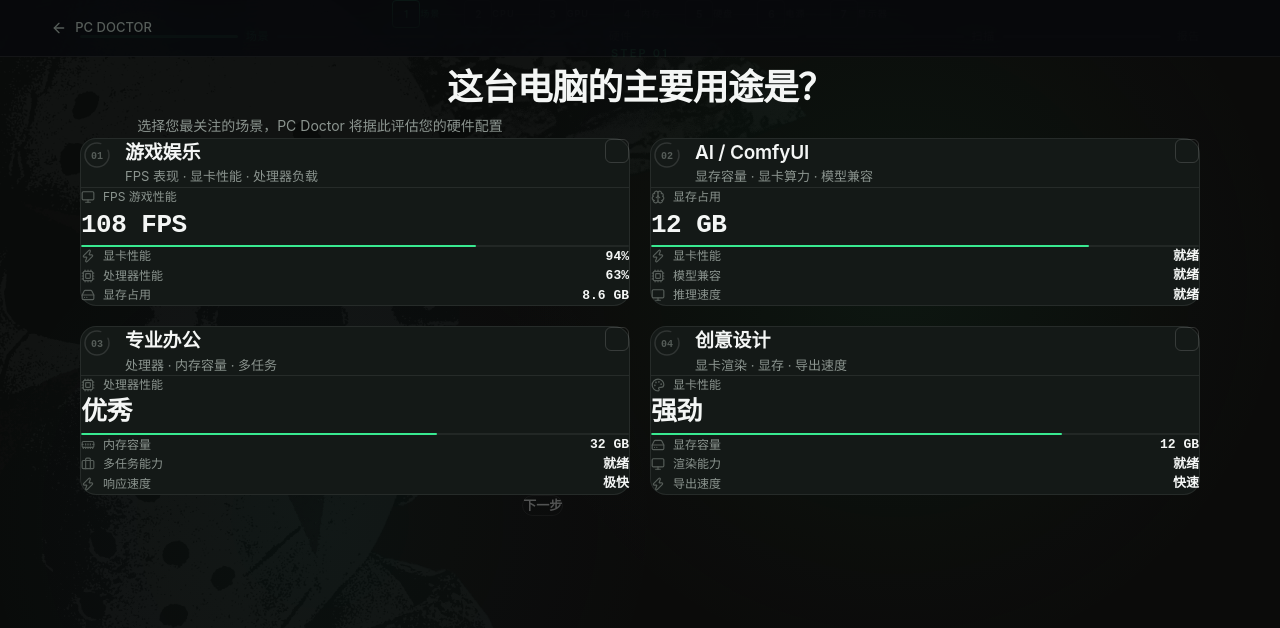
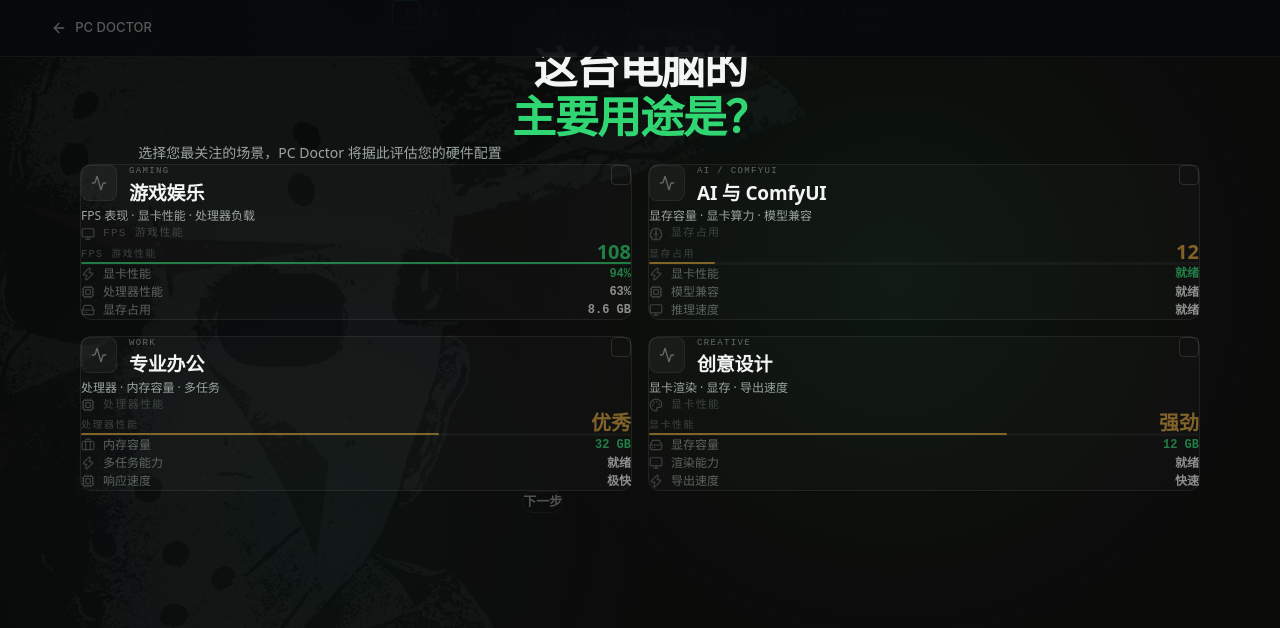
Before and after one commit to wangbatian232/PC-Doctor, a Next.js app: page / in a window 1280 px wide. Both pictures are taken after a click on the button "Start Your Diagnosis". Shown: the top 628 px of the page. Built offline with nearby package versions, Linux system fonts and the light colour scheme.

Commit message:
ui: redesign usage step with extracted homepage design tokens and component language

```diff
--- a/src/components/diagnosis/UsageStep.tsx
+++ b/src/components/diagnosis/UsageStep.tsx
@@ -1,100 +1,75 @@
 "use client";
 
 import { motion } from "framer-motion";
-import { Cpu, Monitor, HardDrive, MemoryStick, Zap, Brain, Briefcase, Palette } from "lucide-react";
+import { Activity, Cpu, Monitor, HardDrive, Zap, Brain, Briefcase, Palette } from "lucide-react";
 import type { UsageScenario } from "@/types";
 
-interface Workload {
-  id: UsageScenario;
-  num: string;
-  title: string;
-  desc: string;
-  primary: { icon: React.ReactNode; label: string; value: string; bar: number };
-  secondary: { icon: React.ReactNode; label: string; value: string }[];
-}
-
-const workloads: Workload[] = [
+const workloads = [
   {
-    id: "gaming", num: "01", title: "游戏娱乐", desc: "FPS 表现 · 显卡性能 · 处理器负载",
-    primary: { icon: <Monitor className="w-3.5 h-3.5" />, label: "FPS 游戏性能", value: "108 FPS", bar: 72 },
-    secondary: [
-      { icon: <Zap className="w-3.5 h-3.5" />, label: "显卡性能", value: "94%" },
-      { icon: <Cpu className="w-3.5 h-3.5" />, label: "处理器性能", value: "63%" },
-      { icon: <HardDrive className="w-3.5 h-3.5" />, label: "显存占用", value: "8.6 GB" },
+    id: "gaming" as UsageScenario, num: "01", tag: "GAMING", title: "游戏娱乐",
+    desc: "FPS 表现 · 显卡性能 · 处理器负载",
+    primary: { icon: Monitor, label: "FPS 游戏性能", value: "108", unit: "FPS", bar: 72, accent: true },
+    metrics: [
+      { icon: Zap, label: "显卡性能", value: "94%", accent: true },
+      { icon: Cpu, label: "处理器性能", value: "63%" },
+      { icon: HardDrive, label: "显存占用", value: "8.6 GB" },
     ],
   },
   {
-    id: "ai", num: "02", title: "AI / ComfyUI", desc: "显存容量 · 显卡算力 · 模型兼容",
-    primary: { icon: <Brain className="w-3.5 h-3.5" />, label: "显存占用", value: "12 GB", bar: 80 },
-    secondary: [
-      { icon: <Zap className="w-3.5 h-3.5" />, label: "显卡性能", value: "就绪" },
-      { icon: <Cpu className="w-3.5 h-3.5" />, label: "模型兼容", value: "就绪" },
-      { icon: <Monitor className="w-3.5 h-3.5" />, label: "推理速度", value: "就绪" },
+    id: "ai" as UsageScenario, num: "02", tag: "AI / COMFYUI", title: "AI 与 ComfyUI",
+    desc: "显存容量 · 显卡算力 · 模型兼容",
+    primary: { icon: Brain, label: "显存占用", value: "12", unit: "GB", bar: 80, accent: true },
+    metrics: [
+      { icon: Zap, label: "显卡性能", value: "就绪", accent: true },
+      { icon: Cpu, label: "模型兼容", value: "就绪" },
+      { icon: Monitor, label: "推理速度", value: "就绪" },
     ],
   },
   {
-    id: "office", num: "03", title: "专业办公", desc: "处理器 · 内存容量 · 多任务",
-    primary: { icon: <Cpu className="w-3.5 h-3.5" />, label: "处理器性能", value: "优秀", bar: 65 },
-    secondary: [
-      { icon: <MemoryStick className="w-3.5 h-3.5" />, label: "内存容量", value: "32 GB" },
-      { icon: <Briefcase className="w-3.5 h-3.5" />, label: "多任务能力", value: "就绪" },
-      { icon: <Zap className="w-3.5 h-3.5" />, label: "响应速度", value: "极快" },
+    id: "office" as UsageScenario, num: "03", tag: "WORK", title: "专业办公",
+    desc: "处理器 · 内存容量 · 多任务",
+    primary: { icon: Cpu, label: "处理器性能", value: "优秀", unit: "", bar: 65, accent: false },
+    metrics: [
+      { icon: Briefcase, label: "内存容量", value: "32 GB", accent: true },
+      { icon: Zap, label: "多任务能力", value: "就绪" },
+      { icon: Cpu, label: "响应速度", value: "极快" },
     ],
   },
   {
-    id: "general", num: "04", title: "创意设计", desc: "显卡渲染 · 显存 · 导出速度",
-    primary: { icon: <Palette className="w-3.5 h-3.5" />, label: "显卡性能", value: "强劲", bar: 75 },
-    secondary: [
-      { icon: <HardDrive className="w-3.5 h-3.5" />, label: "显存容量", value: "12 GB" },
-      { icon: <Monitor className="w-3.5 h-3.5" />, label: "渲染能力", value: "就绪" },
-      { icon: <Zap className="w-3.5 h-3.5" />, label: "导出速度", value: "快速" },
+    id: "general" as UsageScenario, num: "04", tag: "CREATIVE", title: "创意设计",
+    desc: "显卡渲染 · 显存 · 导出速度",
+    primary: { icon: Palette, label: "显卡性能", value: "强劲", unit: "", bar: 75, accent: false },
+    metrics: [
+      { icon: HardDrive, label: "显存容量", value: "12 GB", accent: true },
+      { icon: Monitor, label: "渲染能力", value: "就绪" },
+      { icon: Zap, label: "导出速度", value: "快速" },
     ],
   },
 ];
 
-/* ── Scan ring number badge ── */
-function ScanRing({ num, selected }: { num: string; selected: boolean }) {
+/*
+ * 评分条 — 2px, 左 mono 标签, 右整数, <80 琥珀
+ */
+function ScoreBar({ label, value, color, delay }: { label: string; value: string; color: string; delay: number }) {
+  const num = parseInt(value) || 65;
   return (
-    <svg width="32" height="32" viewBox="0 0 32 32" className="shrink-0">
-      <circle cx="16" cy="16" r="12" fill="none"
-        stroke={selected ? "var(--accent-green)" : "rgba(255,255,255,0.12)"}
-        strokeWidth={selected ? 2.5 : 1.5}
-        strokeDasharray={selected ? "75" : "60 10"}
-        strokeLinecap="round"
-        style={{ transition: "all 0.3s ease" }}
+    <div className="mb-3">
+      <div className="flex justify-between items-end mb-1">
+        <span className="text-[10px] tracking-[0.15em] uppercase text-[#5F6B66] font-medium"
+          style={{ fontFamily: '"JetBrains Mono", monospace' }}>{label}</span>
+        <span className="text-[20px] font-extrabold tabular-nums leading-none"
+          style={{ color, fontFamily: "system-ui, sans-serif" }}>{value}</span>
+      </div>
+      <div className="h-[2px] rounded-full bg-[rgba(255,255,255,0.06)] overflow-hidden">
+        <motion.div className="h-full rounded-full"
+          style={{ background: color }}
+          initial={{ width: 0 }}
+          whileInView={{ width: `${num}%` }}
+          viewport={{ once: true }}
+          transition={{ delay, duration: 0.7, ease: [0.16, 1, 0.3, 1] }}
         />
-      <text x="16" y="20" textAnchor="middle" fontSize="10" fontWeight="600"
-        fill={selected ? "var(--accent-green)" : "var(--text-tertiary)"}
-        fontFamily='"JetBrains Mono", "Roboto Mono", monospace'
-        style={{ transition: "fill 0.3s ease" }}>
-        {num}
-      </text>
-    </svg>
-  );
-}
-
-/* ── Checkbox ── */
-function CheckBox({ selected }: { selected: boolean }) {
-  return (
-    <motion.div
-      className={`w-6 h-6 rounded-[6px] flex items-center justify-center shrink-0 transition-colors duration-200
-        ${selected ? "bg-[var(--accent-green)]" : "border border-[rgba(255,255,255,0.15)] bg-transparent"}`}
-      animate={{ scale: selected ? [1, 1.15, 1] : 1 }}
-      transition={{ duration: 0.2 }}
-    >
-      {selected && (
-        <svg className="w-3.5 h-3.5 text-[#0A0C0B]" fill="none" viewBox="0 0 24 24" stroke="currentColor" strokeWidth={4}>
-          <path strokeLinecap="round" strokeLinejoin="round" d="M5 13l4 4L19 7" />
-        </svg>
-      )}
-    </motion.div>
-  );
-}
-
-/* ── 进度条 ── */
-function StepBar({ active }: { active: boolean }) {
-  return (
-    <div className={`flex-1 h-[3px] rounded-full transition-colors duration-400 ${active ? "bg-[var(--accent-green)]" : "bg-[rgba(255,255,255,0.08)]"}`} />
+      </div>
+    </div>
   );
 }
 
@@ -108,108 +83,114 @@
 
   return (
     <motion.div
-      initial={{ opacity: 0 }} animate={{ opacity: 1 }} exit={{ opacity: 0 }}
-      transition={{ duration: 0.3 }}
-      className="w-full max-w-[1120px] mx-auto pb-24"
+      initial={{ opacity: 0, y: 12 }} animate={{ opacity: 1, y: 0 }} exit={{ opacity: 0, y: -10 }}
+      transition={{ duration: 0.4, ease: [0.16, 1, 0.3, 1] }}
+      className="w-full max-w-[1120px] mx-auto pb-20"
+      style={{ fontFamily: '"Noto Sans SC", system-ui, sans-serif' }}
     >
-      {/* ── Progress bar ── */}
-      <div className="flex items-center gap-2 mb-12">
-        <div className="flex items-center gap-2 flex-1">
-          {["场景", "硬件", "扫描", "报告"].map((label, i) => (
-            <div key={label} className="flex items-center gap-2 flex-1 last:flex-none">
-              <StepBar active={i === 0} />
-              <span className={`text-[11px] font-medium tracking-[0.06em] whitespace-nowrap ${i === 0 ? "text-[var(--accent-green)]" : "text-[var(--text-tertiary)]"}`}>
-                {label}
+      {/* Section head */}
+      <div className="text-center mb-10">
+        <span className="text-[10px] tracking-[0.15em] uppercase text-[#2FD671] font-medium mb-4 block"
+          style={{ fontFamily: '"JetBrains Mono", monospace' }}>
+          STEP 01 / CONFIGURATION
         </span>
-              {i < 3 && <StepBar active={false} />}
-            </div>
-          ))}
-        </div>
-      </div>
-
-      {/* ── Header ── */}
-      <div className="text-center mb-10">
-        <span className="text-[11px] tracking-[0.2em] text-[var(--accent-green)] font-semibold uppercase mb-4 block">Step 01</span>
-        <h2 className="text-[clamp(24px,2.8vw,38px)] font-semibold text-[var(--text-primary)] tracking-[-0.02em] mb-3"
-          style={{ fontFamily: `-apple-system, "PingFang SC", "HarmonyOS Sans SC", Inter, sans-serif` }}>
-          这台电脑的主要用途是？
+        <h2 className="text-[clamp(28px,3.5vw,44px)] font-black text-[#F2F5F3] tracking-[-0.03em] leading-[1.12] mb-3"
+          style={{ fontFamily: '"Noto Sans SC", system-ui, sans-serif' }}>
+          这台电脑的<br /><span className="text-[#2FD671]">主要用途是？</span>
         </h2>
-        <p className="text-[14px] text-[var(--text-secondary)] max-w-[480px] mx-auto leading-relaxed"
-          style={{ fontFamily: `-apple-system, "PingFang SC", "HarmonyOS Sans SC", Inter, sans-serif` }}>
+        <p className="text-[14px] text-[#9AA6A0] max-w-[480px] mx-auto leading-relaxed"
+          style={{ fontFamily: '"Noto Sans SC", system-ui, sans-serif' }}>
           选择您最关注的场景，PC Doctor 将据此评估您的硬件配置
         </p>
       </div>
 
-      {/* ── Card grid ── */}
-      <div className="grid grid-cols-1 sm:grid-cols-2 gap-5">
+      {/* 2×2 Grid */}
+      <div className="grid grid-cols-1 sm:grid-cols-2 gap-4">
         {workloads.map((w, i) => {
           const isSel = selected.includes(w.id);
+          const PrimaryIcon = w.primary.icon;
+          const barColor = parseInt(w.primary.value) >= 80 ? "#2FD671" : "#DFA63C";
+          const barNum = parseInt(w.primary.value) || w.primary.bar;
+
           return (
             <motion.button
               key={w.id}
               onClick={() => toggle(w.id)}
-              className={`relative text-left p-[28px] rounded-[16px] transition-all duration-200 ease-out focus:outline-none focus-visible:ring-2 focus-visible:ring-[var(--accent-green)] focus-visible:ring-offset-2 focus-visible:ring-offset-[#0A0C0B]
+              className={`relative text-left p-6 rounded-[12px] border transition-all duration-200 ease-out focus:outline-none
                 ${isSel
-                  ? "border-[var(--accent-green)] bg-[var(--accent-green-dim)]"
-                  : "border-[rgba(255,255,255,0.08)] bg-[#141917] hover:border-[rgba(57,233,145,0.4)] hover:-translate-y-0.5"
-                } border`}
-              initial={{ opacity: 0, y: 16 }}
+                  ? "border-[#2FD671] bg-[rgba(47,214,113,0.06)]"
+                  : "border-[rgba(255,255,255,0.07)] bg-[rgba(255,255,255,0.02)] hover:border-[rgba(47,214,113,0.3)] hover:bg-[rgba(255,255,255,0.035)]"
+                }`}
+              initial={{ opacity: 0, y: 14 }}
               animate={{ opacity: 1, y: 0 }}
-              transition={{ delay: 0.06 * i, duration: 0.45, ease: [0.16, 1, 0.3, 1] }}
+              transition={{ delay: 0.05 * i, duration: 0.4, ease: [0.16, 1, 0.3, 1] }}
+              whileHover={{ y: -2 }}
               whileTap={{ scale: 0.99 }}
             >
-              {/* Top row: scan ring + title + checkbox */}
+              {/* Header: icon square + tag + title */}
               <div className="flex items-start gap-3 mb-5">
-                <ScanRing num={w.num} selected={isSel} />
+                <div className="w-9 h-9 rounded-[8px] bg-[rgba(255,255,255,0.04)] border border-[rgba(255,255,255,0.06)] flex items-center justify-center shrink-0">
+                  <Activity className={`w-4 h-4 ${isSel ? "text-[#2FD671]" : "text-[#5F6B66]"} transition-colors`} />
+                </div>
                 <div className="flex-1 min-w-0">
-                  <h3 className="text-[19px] font-semibold text-[var(--text-primary)] tracking-[-0.01em]"
-                    style={{ fontFamily: `-apple-system, "PingFang SC", "HarmonyOS Sans SC", Inter, sans-serif` }}>
-                    {w.title}
-                  </h3>
-                  <p className="text-[13px] text-[var(--text-secondary)] mt-0.5">{w.desc}</p>
+                  <div className="flex items-center gap-2 mb-0.5">
+                    <span className="text-[9px] tracking-[0.15em] uppercase text-[#5F6B66] font-medium"
+                      style={{ fontFamily: '"JetBrains Mono", monospace' }}>{w.tag}</span>
+                    {isSel && (
+                      <motion.span className="w-1.5 h-1.5 rounded-full bg-[#2FD671]" initial={{ scale: 0 }} animate={{ scale: 1 }} transition={{ duration: 0.2 }} />
+                    )}
                   </div>
-                <CheckBox selected={isSel} />
+                  <h3 className="text-[19px] font-black text-[#F2F5F3] tracking-[-0.01em]"
+                    style={{ fontFamily: '"Noto Sans SC", system-ui, sans-serif' }}>{w.title}</h3>
+                </div>
+                {/* Check */}
+                <motion.div
+                  className={`w-5 h-5 rounded-[4px] flex items-center justify-center shrink-0 mt-0.5 transition-colors
+                    ${isSel ? "bg-[#2FD671]" : "border border-[rgba(255,255,255,0.12)]"}`}
+                  animate={{ scale: isSel ? [1, 1.15, 1] : 1 }}
+                  transition={{ duration: 0.15 }}
+                >
+                  {isSel && (
+                    <svg className="w-3 h-3 text-[#070A08]" fill="none" viewBox="0 0 24 24" stroke="currentColor" strokeWidth={4}>
+                      <path strokeLinecap="round" strokeLinejoin="round" d="M5 13l4 4L19 7" />
+                    </svg>
+                  )}
+                </motion.div>
               </div>
 
-              <div className="h-px bg-[rgba(255,255,255,0.08)] mb-5" />
+              {/* Desc */}
+              <p className="text-[12px] text-[#9AA6A0] mb-5">{w.desc}</p>
 
-              {/* Primary metric */}
-              <div className="mb-4">
-                <div className="flex items-center gap-2 mb-1.5">
-                  <span className="text-[var(--text-tertiary)]">{w.primary.icon}</span>
-                  <span className="text-[12px] text-[var(--text-secondary)]">{w.primary.label}</span>
+              {/* Primary metric with score bar */}
+              <div className={`transition-opacity duration-300 ${isSel ? "opacity-100" : "opacity-55"}`}>
+                <div className="flex items-center gap-2 mb-2">
+                  <PrimaryIcon className="w-3.5 h-3.5 text-[#5F6B66]" />
+                  <span className="text-[11px] tracking-[0.12em] uppercase text-[#5F6B66] font-medium"
+                    style={{ fontFamily: '"JetBrains Mono", monospace' }}>{w.primary.label}</span>
                 </div>
-                <div className="flex items-center justify-between">
-                  <span className="text-[26px] font-semibold tabular-nums tracking-[-0.02em] text-[var(--text-primary)]"
-                    style={{ fontFamily: '"JetBrains Mono", "Roboto Mono", monospace' }}>
-                    {w.primary.value}
-                  </span>
-                </div>
-                <div className="mt-2 h-[2px] rounded-full bg-[rgba(255,255,255,0.06)] overflow-hidden">
-                  <motion.div
-                    className="h-full rounded-full bg-[var(--accent-green)]"
-                    initial={{ width: 0 }}
-                    whileInView={{ width: `${w.primary.bar}%` }}
-                    viewport={{ once: true }}
-                    transition={{ delay: 0.3 + i * 0.06, duration: 0.7, ease: [0.16, 1, 0.3, 1] }}
-                  />
-                </div>
-              </div>
+                <ScoreBar label={w.primary.label} value={w.primary.value} color={barColor} delay={0.2 + i * 0.06} />
 
-              {/* Secondary metrics */}
-              <div className="space-y-2">
-                {w.secondary.map((m, j) => (
+                {/* Secondary metrics — icon + label + value */}
+                <div className="space-y-2 pt-3 border-t border-[rgba(255,255,255,0.06)]">
+                  {w.metrics.map((m, j) => {
+                    const Icon = m.icon;
+                    return (
                       <div key={j} className="flex items-center justify-between">
-                    <span className="flex items-center gap-2 text-[12px] text-[var(--text-secondary)]">
-                      <span className="text-[var(--text-tertiary)]">{m.icon}</span>
+                        <span className="flex items-center gap-2 text-[12px] text-[#9AA6A0]">
+                          <Icon className="w-3.5 h-3.5 text-[#5F6B66]" />
                           <span>{m.label}</span>
                         </span>
-                    <span className="text-[13px] font-semibold tabular-nums text-[var(--text-primary)]"
-                      style={{ fontFamily: '"JetBrains Mono", "Roboto Mono", monospace' }}>
+                        <span className={`text-[12px] font-semibold tabular-nums`}
+                          style={{
+                            color: m.accent ? "#2FD671" : "#F2F5F3",
+                            fontFamily: m.accent || m.value.includes("%") || m.value.includes("GB") ? '"JetBrains Mono", monospace' : "system-ui, sans-serif",
+                          }}>
                           {m.value}
                         </span>
                       </div>
-                ))}
+                    );
+                  })}
+                </div>
               </div>
             </motion.button>
           );
```
Lines whose indentation alone changed are shown as unchanged.
